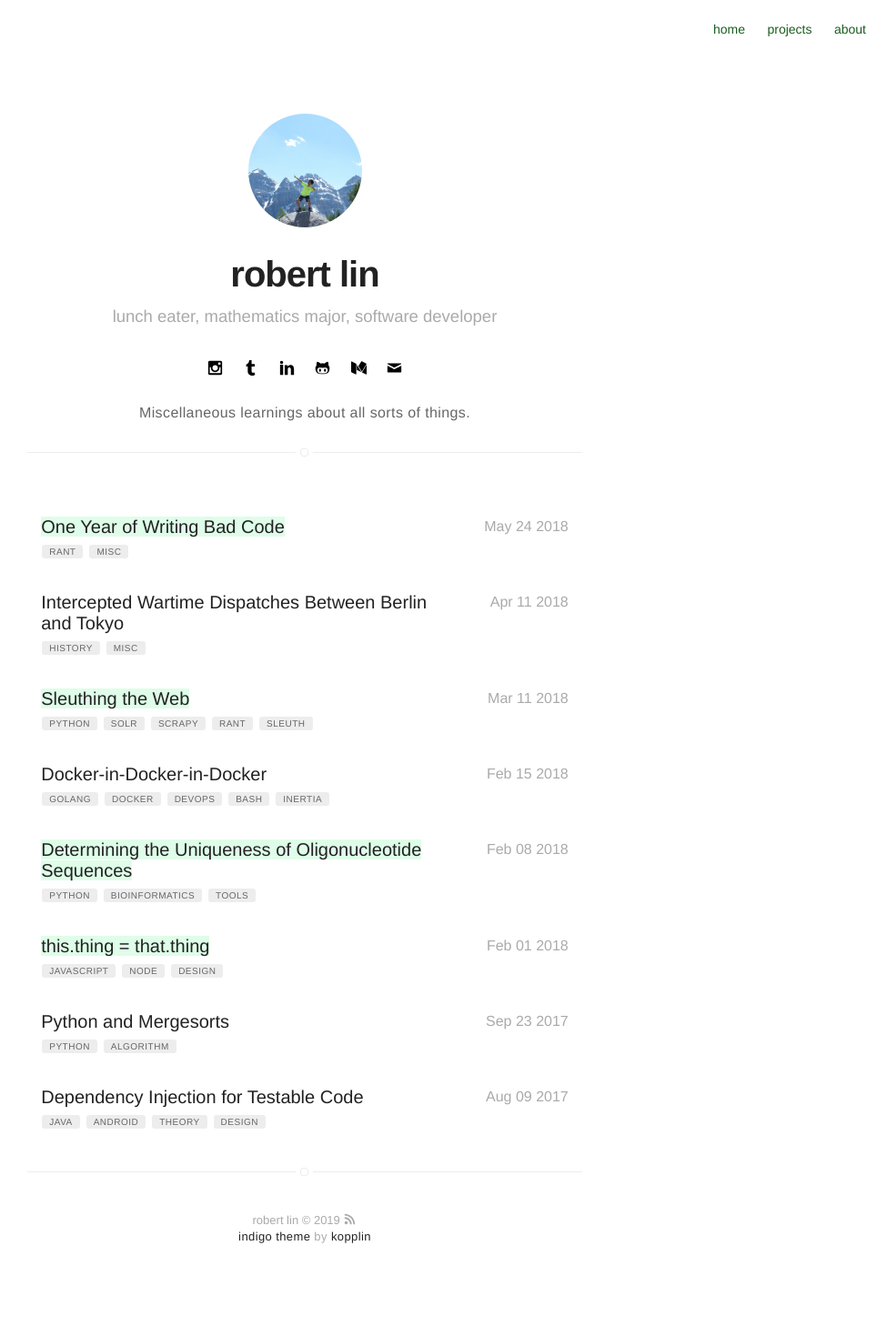
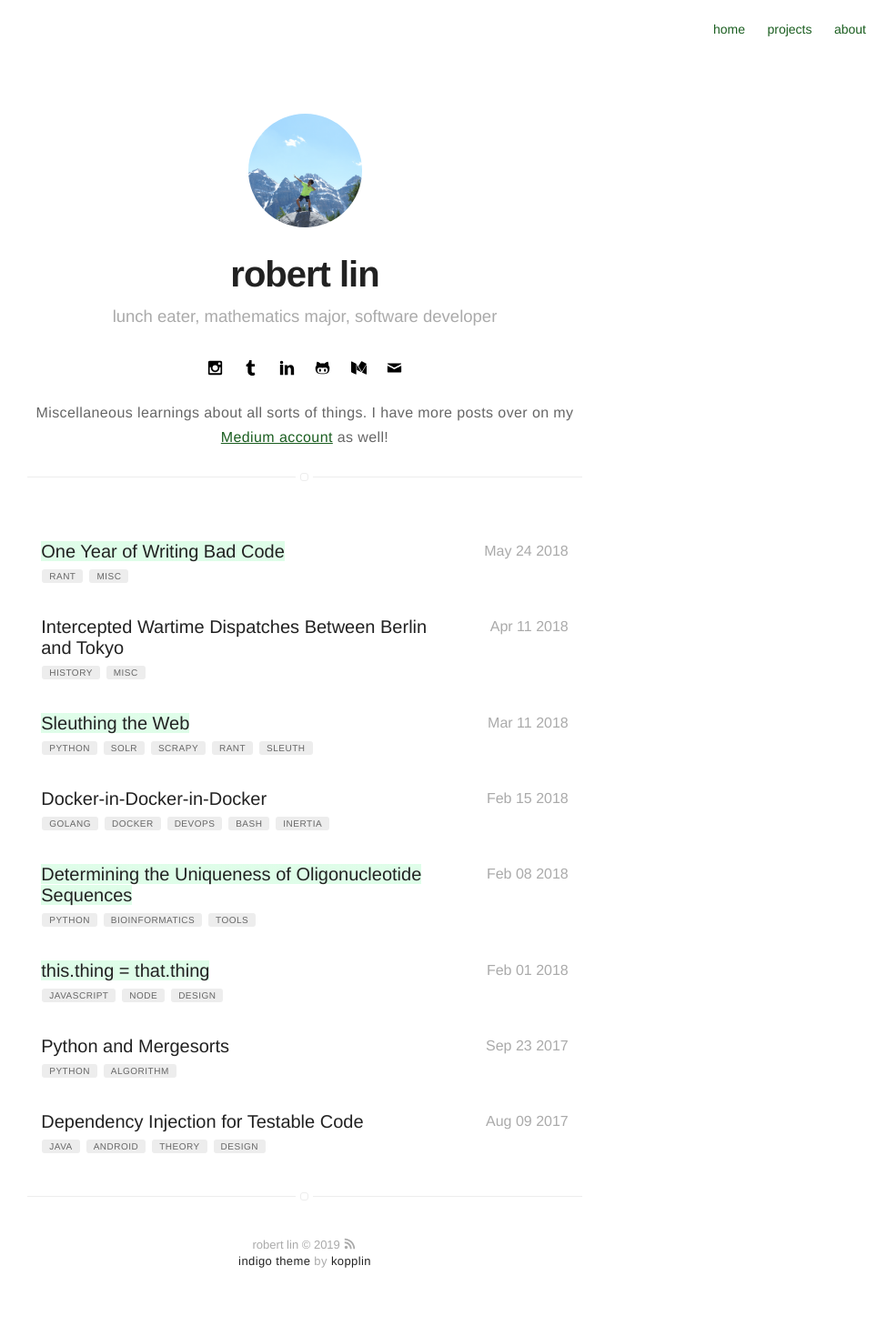
Before and after one commit to bobheadxi/bobheadxi.github.io, a Jekyll site: the page built from blog/index.html, in a window 1280 px wide. Shown: the whole page at 91% size, without its empty margins (305-1280 px from the left). Built offline with Jekyll 4.4.1, drawn with Linux system fonts in a browser that asks for light colours; before the commit the page ends 1431 px from its top, so only the background shows below that.

Commit message:
add link to medium in posts

```diff
--- a/blog/index.html
+++ b/blog/index.html
@@ -5,7 +5,8 @@ layout: page
 title: Blog
 ---
 <p align="center">
-	Miscellaneous learnings about all sorts of things.
+	Miscellaneous learnings about all sorts of things. I have more posts over
+	on my <a href="https://medium.com/@bobheadxi">Medium account</a> as well!
 </p>
 
 <section class="list">
```
